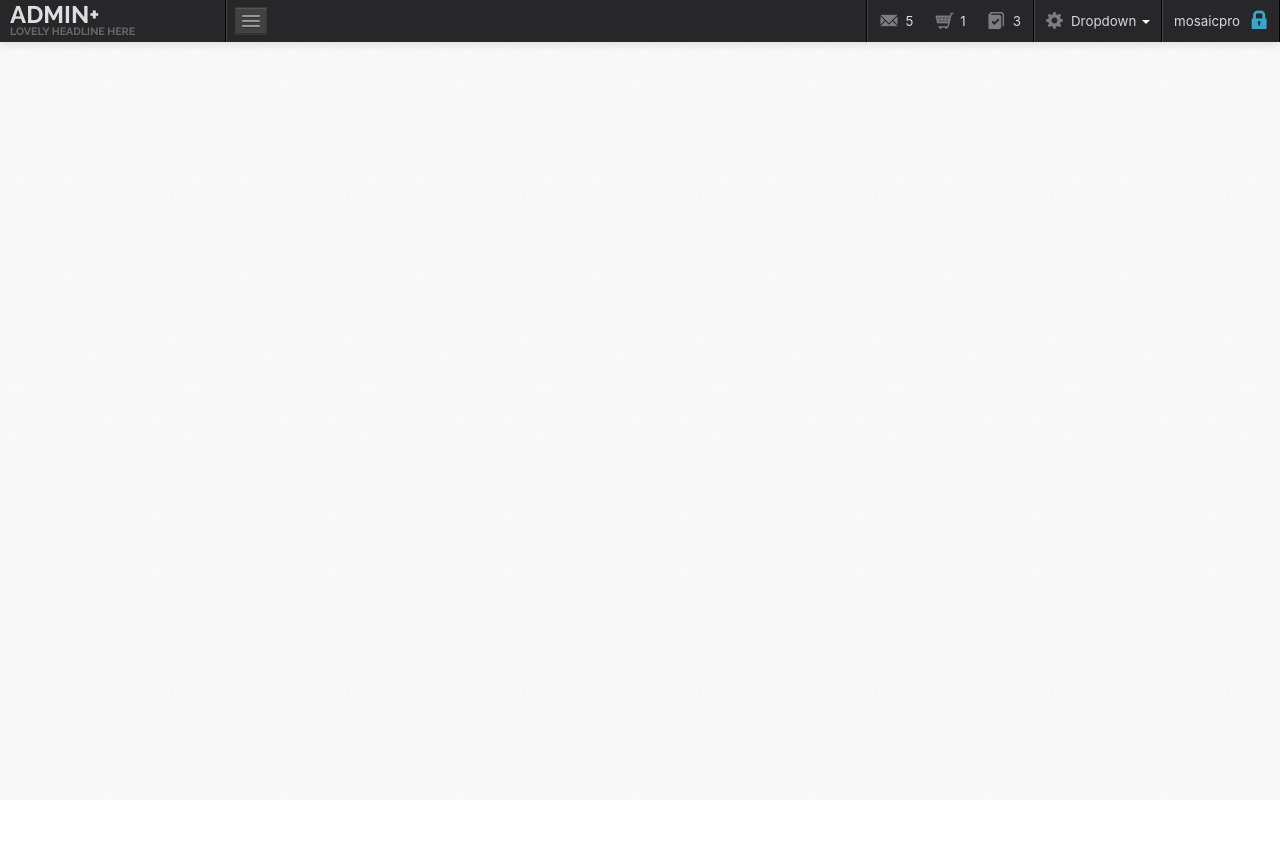
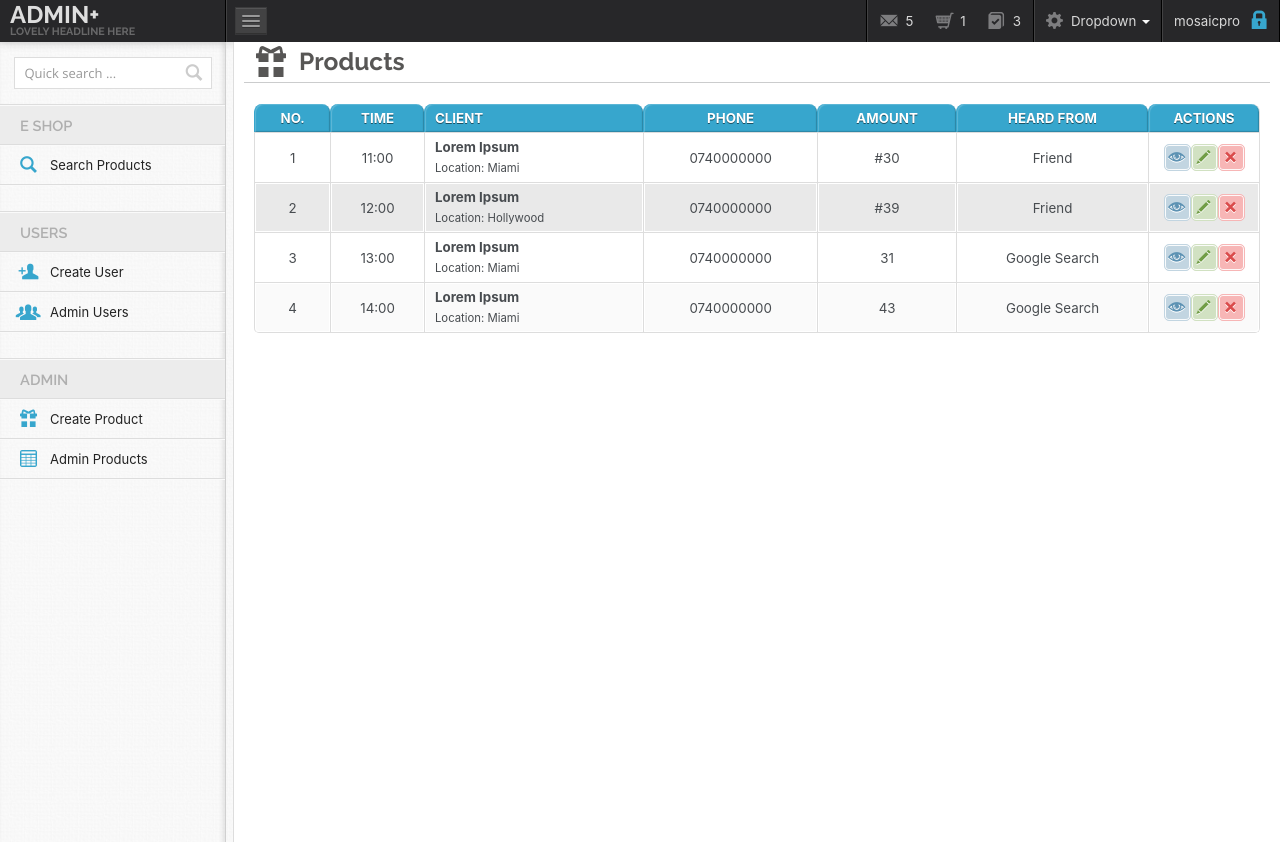
Before and after one commit to stefanofiorenza/AdminPlusReact, a React (Create React App) app: page / in a window 1280 px wide. Before the commit the page ends 800 px from the top, so only its background shows below. Built offline with nearby package versions, Linux system fonts and the light colour scheme.

Commit message:
added wrapper section

```diff
--- a/src/components/MainLayout.jsx
+++ b/src/components/MainLayout.jsx
@@ -16,6 +16,7 @@ function MainLayout() {
 
    <div classname="container-fluid fixed">
 
+        {/* Navigation Bar Start */ }
         <div class="navbar main">
 			    <a href="index.html?lang=en" class="appbrand"><span>Admin+ <span>lovely headline here</span></span></a>
 
@@ -57,7 +58,134 @@ function MainLayout() {
 
 
   	</div>
+	   {/* Navigation Bar End */ }
 
+
+	{/*<!-- Start Wrapper  -->  */ }
+  <div id="wrapper">
+
+			<div id="menu" class="hidden-phone">
+				<div id="menuInner">
+					<div id="search">
+						<input type="text" placeholder="Quick search ..." />
+						<button class="glyphicons search"><i></i></button>
+					</div>
+
+					<ul>
+						<li class="heading"><span>E Shop</span></li>
+						<li class="glyphicons search"><a href="finances.html?lang=en"><i></i><span>Search Products</span></a></li>
+					</ul>
+					<ul>
+						<li class="heading"><span>Users</span></li>
+						<li class="glyphicons user_add"><a href="finances.html?lang=en"><i></i><span>Create User</span></a></li>
+						<li class="glyphicons group"><a href="finances.html?lang=en"><i></i><span>Admin Users</span></a></li>
+					</ul>
+					<ul>
+						<li class="heading"><span>Admin</span></li>
+						<li class="glyphicons gift"><a href="finances.html?lang=en"><i></i><span>Create Product</span></a></li>
+						<li class="glyphicons table"><a href="finances.html?lang=en"><i></i><span>Admin Products</span></a></li>
+					</ul>
+				</div>
+		</div>
+
+
+		<div id="content">
+
+
+
+		<div class="innerLR">
+
+			<div class="row-fluid">
+				<div class="span12">
+					<div class="widget-head">
+						<div class="heading-buttons">
+							<h3 class="glyphicons gift"><i></i>Products</h3>
+							<div class="clearfix"></div>
+						</div>
+					</div>
+				<hr class="separator bottom" />
+				<div class="widget-body" style={{ padding: '10px' }}>
+				{/*<!-- --------------------------------------------- -->	*/}
+
+				<table class="table table-bordered table-condensed table-striped table-primary table-vertical-center checkboxs">
+					<thead>
+						<tr>
+							<th class="center">No.</th>
+							<th class="center">Time</th>
+							<th>Client</th>
+							<th class="center">Phone</th>
+							<th class="center">Amount</th>
+							<th class="center">Heard from</th>
+							<th class="center" style={{ width: '90px' }} >Actions</th>
+						</tr>
+					</thead>
+					<tbody>
+						<tr class="selectable">
+							<td class="center">1</td>
+							<td class="center">11:00</td>
+							<td><strong>Lorem Ipsum</strong><br/><small>Location: Miami</small></td>
+							<td class="center">0740000000</td>
+							<td class="center">#30</td>
+							<td class="center">Friend</td>
+							<td class="center">
+								<a href="#" class="btn-action glyphicons eye_open btn-info"><i></i></a>
+								<a href="#" class="btn-action glyphicons pencil btn-success"><i></i></a>
+								<a href="#" class="btn-action glyphicons remove_2 btn-danger"><i></i></a>
+							</td>
+						</tr>
+						<tr class="selectable selected">
+							<td class="center">2</td>
+							<td class="center">12:00</td>
+							<td><strong>Lorem Ipsum</strong><br/><small>Location: Hollywood</small></td>
+							<td class="center">0740000000</td>
+							<td class="center">#39</td>
+							<td class="center">Friend</td>
+							<td class="center">
+								<a href="#" class="btn-action glyphicons eye_open btn-info"><i></i></a>
+								<a href="#" class="btn-action glyphicons pencil btn-success"><i></i></a>
+								<a href="#" class="btn-action glyphicons remove_2 btn-danger"><i></i></a>
+							</td>
+						</tr>
+						<tr class="selectable">
+							<td class="center">3</td>
+							<td class="center">13:00</td>
+							<td><strong>Lorem Ipsum</strong><br/><small>Location: Miami</small></td>
+							<td class="center">0740000000</td>
+							<td class="center">31</td>
+							<td class="center">Google Search</td>
+							<td class="center">
+								<a href="#" class="btn-action glyphicons eye_open btn-info"><i></i></a>
+								<a href="#" class="btn-action glyphicons pencil btn-success"><i></i></a>
+								<a href="#" class="btn-action glyphicons remove_2 btn-danger"><i></i></a>
+							</td>
+						</tr>
+						<tr class="selectable">
+							<td class="center">4</td>
+							<td class="center">14:00</td>
+							<td><strong>Lorem Ipsum</strong><br/><small>Location: Miami</small></td>
+							<td class="center">0740000000</td>
+							<td class="center">43</td>
+							<td class="center">Google Search</td>
+							<td class="center">
+								<a href="#" class="btn-action glyphicons eye_open btn-info"><i></i></a>
+								<a href="#" class="btn-action glyphicons pencil btn-success"><i></i></a>
+								<a href="#" class="btn-action glyphicons remove_2 btn-danger"><i></i></a>
+							</td>
+						</tr>
+					</tbody>
+				</table>
+				</div>
+	{/* <!-- --------------------------------------------- -->			*/ }
+				</div>
+			</div>	{/*<!-- 1st row fluid -->*/ }
+
+		</div>	{/*<!-- innerLR -->*/ }
+
+			{/*<!-- End Content -->*/ }
+		</div>
+
+		</div>
+		{/*<!-- End Wrapper  -->  */ }
 
 	</div>
 
```
Also changed, not shown: public/DemoTableTemp.html (+133 -0 lines), 1 other file (tests, documents, lock files or other folders).
